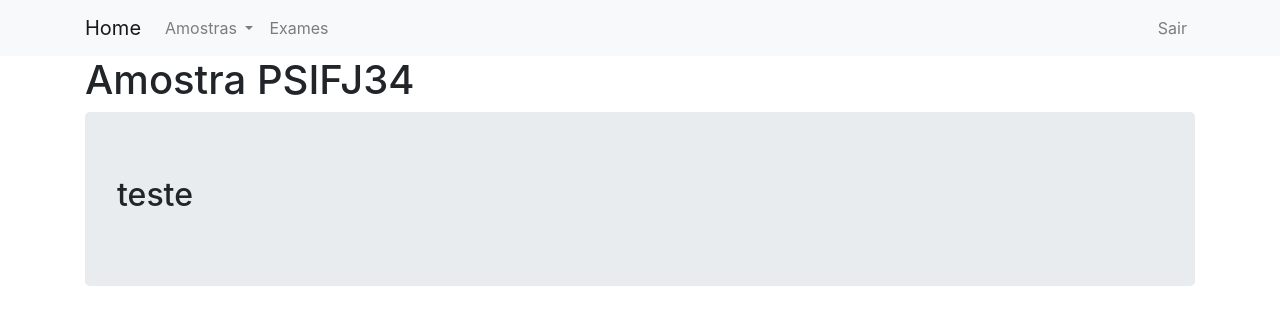
After one commit to carlafcf/LabParasitologia, a Django app: page /amostra/detalhes/8 in a window 1280 px wide. The commit adds this page. Shown: the top 325 px of the page. Run offline with Django 3.2, Linux system fonts and the light colour scheme; a user stored in the database is signed in; data comes from the database, SQL or seed files in the repository; some libraries are stand-ins or nearby versions; some web fonts are replaced.

Commit message:
Coloquei ícones no LISTAR amostra e comecei o visualizar amostra

```diff
--- a/LabParasitologia/Amostra/urls.py
+++ b/LabParasitologia/Amostra/urls.py
@@ -21,5 +21,6 @@ app_name = 'amostra'
 urlpatterns = [
 	path('', views.home, name='home'),
 	path('listar', views.listar, name='listar'),
-	path('nova', views.adicionar, name='adicionar')
+	path('nova', views.adicionar, name='adicionar'),
+	path('detalhes/<int:pk>', views.DetalheAmostra.as_view(), name='detalhes'),
 ]
--- a/LabParasitologia/Amostra/views.py
+++ b/LabParasitologia/Amostra/views.py
@@ -1,5 +1,7 @@
 from django.shortcuts import render
+from django.views import generic
 from django.contrib.auth.decorators import login_required
+from django.contrib.auth.mixins import LoginRequiredMixin
 from .models import Amostra
 from .forms import AmostraForm
 
@@ -29,3 +31,6 @@ def adicionar(request):
 
     return render(request, 'Amostra/adicionar.html',
                         {'amostra_form':amostra_form})
+
+class DetalheAmostra(LoginRequiredMixin, generic.DetailView):
+    model = Amostra
--- a/LabParasitologia/LabParasitologia/settings.py
+++ b/LabParasitologia/LabParasitologia/settings.py
@@ -107,7 +107,7 @@ AUTH_PASSWORD_VALIDATORS = [
 # Internationalization
 # https://docs.djangoproject.com/en/3.0/topics/i18n/
 
-LANGUAGE_CODE = 'en-us'
+LANGUAGE_CODE = 'pt-br'
 
 TIME_ZONE = 'UTC'
 
--- /dev/null
+++ b/LabParasitologia/templates/Amostra/amostra_detail.html
@@ -0,0 +1,10 @@
+{% extends "base.html" %}
+
+{% block content %}
+
+	<h1>Amostra {{ amostra.identificacao }} </h1>
+
+	<div class="jumbotron">
+      <h2>teste</h2>
+  </div>
+{% endblock %}
--- a/LabParasitologia/templates/Amostra/listar.html
+++ b/LabParasitologia/templates/Amostra/listar.html
@@ -14,6 +14,11 @@
           <tr>
             <td>{{ amostra.identificacao }}</td>
             <td>{{ amostra.data_coleta }}</td>
+            <td>
+                <a href="{% url 'amostra:detalhes' pk=amostra.pk %}" class="btn btn-primary-outline"><i class="fa fa-search" aria-hidden="true" style="color:green"></i></a>
+                <a href="" class="btn btn-warning-outline"><i class="fa fa-pencil" aria-hidden="true" style="color:blue"></i></a>
+                <a href="" class="btn btn-danger-outline"><i class="fa fa-trash" aria-hidden="true" style="color:red"></i></a>
+            </td>
           </tr>
           {% endfor %}
         </table>
```
